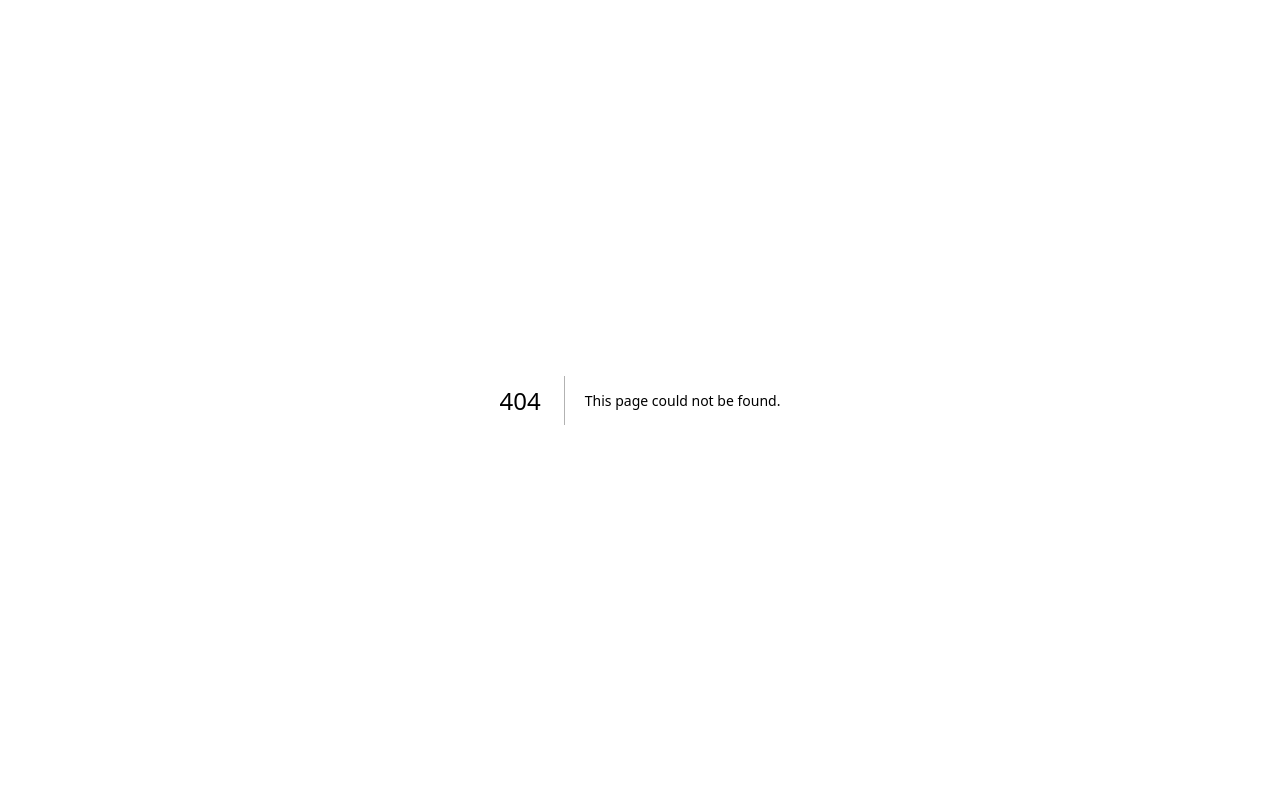
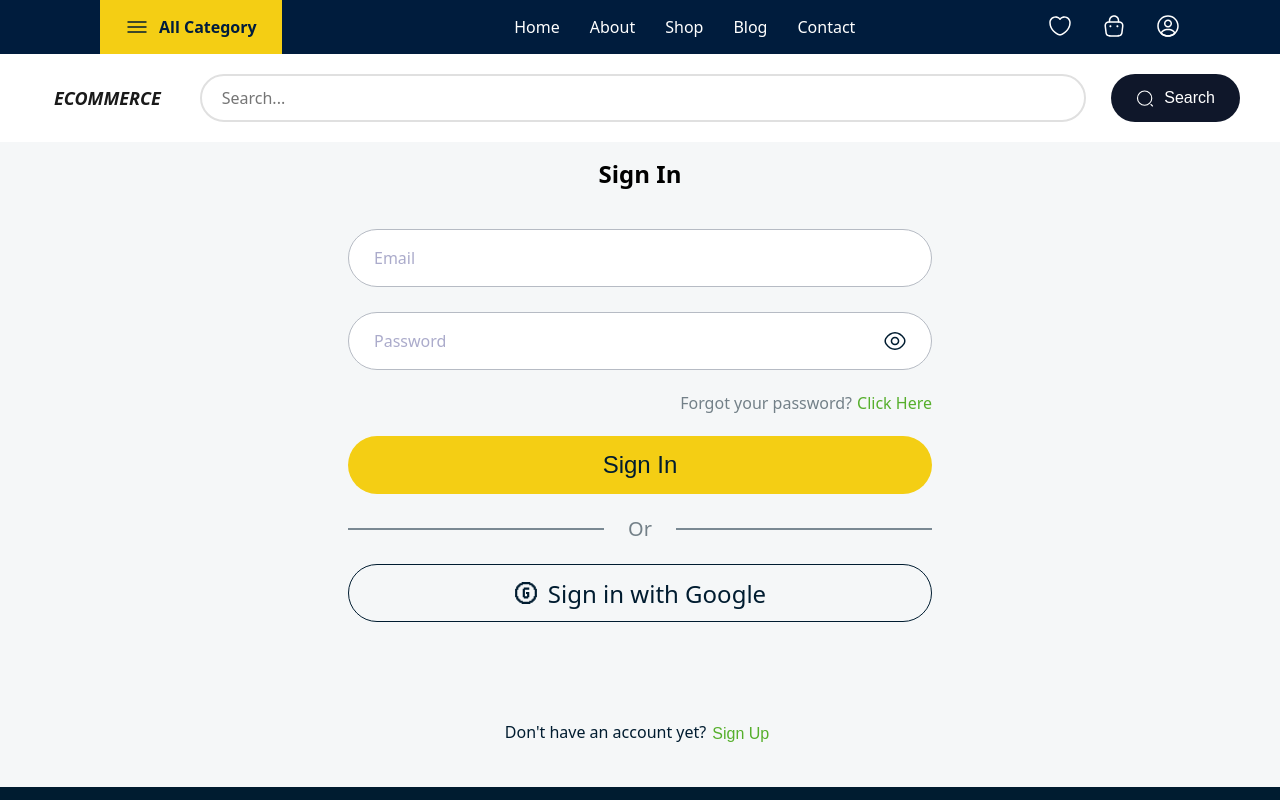
Before and after one commit to wjdals0304/ecommerce-project, a Next.js app: page /signin in a window 1280 px wide. Before the commit this address had no page. Shown: the top 800 px of the page. Built offline with nearby package versions, Linux system fonts and the light colour scheme.

Commit message:
feat: 로그인 UI 추가

```diff
--- /dev/null
+++ b/src/features/signIn/SignIn.tsx
@@ -0,0 +1,53 @@
+import styled from 'styled-components';
+import Search from '../../components/Search';
+import SignInEmail from './SignInEmail';
+import SignInAuth from './SignInAuth';
+
+const Container = styled.div`
+  background-color: #f5f7f8;
+`;
+
+const Title = styled.h1`
+  font-size: 24px;
+  font-weight: bold;
+  margin-top: 20px;
+  text-align: center;
+`;
+
+const SignUpContainer = styled.div`
+  display: flex;
+  justify-content: center;
+  margin-top: 102px;
+  padding-bottom: 43px;
+`;
+
+const AccountText = styled.span`
+  font-size: 16px;
+  font-weight: medium;
+  color: #001c30;
+`;
+
+const SignUpButton = styled.button`
+  font-size: 16px;
+  font-weight: medium;
+  color: #56af2c;
+  background-color: transparent;
+  border: none;
+`;
+
+function SignIn() {
+  return (
+    <Container>
+      <Search />
+      <Title>Sign In</Title>
+      <SignInEmail />
+      <SignInAuth />
+      <SignUpContainer>
+        <AccountText>Don't have an account yet?</AccountText>
+        <SignUpButton>Sign Up</SignUpButton>
+      </SignUpContainer>
+    </Container>
+  );
+}
+
+export default SignIn;
--- /dev/null
+++ b/src/features/signIn/SignInAuth.tsx
@@ -0,0 +1,80 @@
+import styled from 'styled-components';
+import googleIcon from '../../../public/images/signIn/google.svg';
+import Image from 'next/image';
+const Container = styled.div`
+  display: flex;
+  flex-direction: column;
+  align-items: center;
+  background-color: #f5f7f8;
+  gap: 25px;
+  margin: 25px auto 0;
+  width: 584px;
+`;
+
+const Or = styled.div`
+  font-size: 20px;
+  color: #738088;
+  font-weight: medium;
+  position: relative;
+  margin: 0 10px;
+  width: 100%;
+  text-align: center;
+
+  &::before {
+    content: '';
+    position: absolute;
+    left: 0%;
+    top: 50%;
+    transform: translateY(-50%);
+    width: 256px;
+    height: 1px;
+    background-color: #001c30;
+  }
+
+  &::after {
+    content: '';
+    position: absolute;
+    right: 0%;
+    top: 50%;
+    transform: translateY(-50%);
+    width: 256px;
+    height: 1px;
+    background-color: #001c30;
+  }
+`;
+
+const GoogleButton = styled.button`
+  width: 100%;
+  height: 58px;
+  background-color: #f5f7f8;
+  color: #fff;
+  border-radius: 55px;
+  border: 1px solid #001c30;
+  display: flex;
+  align-items: center;
+  justify-content: center;
+  gap: 10px;
+`;
+
+const GoogleIcon = styled(Image)`
+  width: 24px;
+  height: 24px;
+`;
+
+const GoogleText = styled.span`
+  font-size: 24px;
+  font-weight: medium;
+  color: #001c30;
+`;
+
+export default function SignInAuth() {
+  return (
+    <Container>
+      <Or>Or</Or>
+      <GoogleButton>
+        <GoogleIcon src={googleIcon} alt="google" />
+        <GoogleText>Sign in with Google</GoogleText>
+      </GoogleButton>
+    </Container>
+  );
+}
--- /dev/null
+++ b/src/features/signIn/SignInEmail.tsx
@@ -0,0 +1,103 @@
+import styled from 'styled-components';
+import Image from 'next/image';
+import passwordIcon from '../../../public/images/signIn/password.svg';
+
+const Container = styled.div`
+  display: flex;
+  flex-direction: column;
+  align-items: center;
+  background-color: #f5f7f8;
+  gap: 25px;
+  margin: 43px auto 0;
+  width: 584px;
+`;
+
+const EmailInput = styled.input`
+  width: 100%;
+  height: 58px;
+  border: 1px solid #b6bbc4;
+  border-radius: 55px;
+  padding: 15px 25px;
+
+  &::placeholder {
+    color: #ababcb;
+  }
+`;
+
+const PasswordContainer = styled.div`
+  position: relative;
+  width: 100%;
+`;
+
+const PasswordInput = styled.input`
+  width: 100%;
+  height: 58px;
+  border: 1px solid #b6bbc4;
+  border-radius: 55px;
+  padding: 15px 25px;
+
+  &::placeholder {
+    color: #ababcb;
+  }
+`;
+
+const PasswordIcon = styled(Image)`
+  position: absolute;
+  top: 50%;
+  transform: translateY(-50%);
+  right: 25px;
+  width: 24px;
+  height: 24px;
+`;
+
+const FindPasswordContainer = styled.div`
+  display: flex;
+  justify-content: flex-end;
+  width: 100%;
+  align-items: center;
+  gap: 5px;
+`;
+
+const FindPassword = styled.span`
+  font-size: 16px;
+  font-weight: medium;
+  color: #738088;
+`;
+
+const PasswordClickHere = styled.span`
+  font-size: 16px;
+  font-weight: medium;
+  color: #56af2c;
+`;
+
+const SignInButton = styled.button`
+  width: 100%;
+  height: 58px;
+  background-color: #f4ce14;
+  color: #fff;
+  border-radius: 55px;
+  font-size: 24px;
+  font-weight: medium;
+  color: #001c30;
+  border: none;
+`;
+
+function SignInEmail() {
+  return (
+    <Container>
+      <EmailInput placeholder="Email" />
+      <PasswordContainer>
+        <PasswordInput placeholder="Password" />
+        <PasswordIcon src={passwordIcon} alt="password" />
+      </PasswordContainer>
+
+      <FindPasswordContainer>
+        <FindPassword>Forgot your password?</FindPassword>
+        <PasswordClickHere>Click Here</PasswordClickHere>
+      </FindPasswordContainer>
+      <SignInButton>Sign In</SignInButton>
+    </Container>
+  );
+}
+
+export default SignInEmail;
--- /dev/null
+++ b/src/pages/signin.tsx
@@ -0,0 +1,13 @@
+import Navigation from '@/components/Navigation';
+import Footer from '@/components/Footer';
+import SignIn from '@/features/signIn/SignIn';
+
+export default function SignInPage() {
+  return (
+    <>
+      <Navigation />
+      <SignIn />
+      <Footer />
+    </>
+  );
+}
```
Also changed, not shown: public/images/signIn/google.svg (added), public/images/signIn/password.svg (added).
